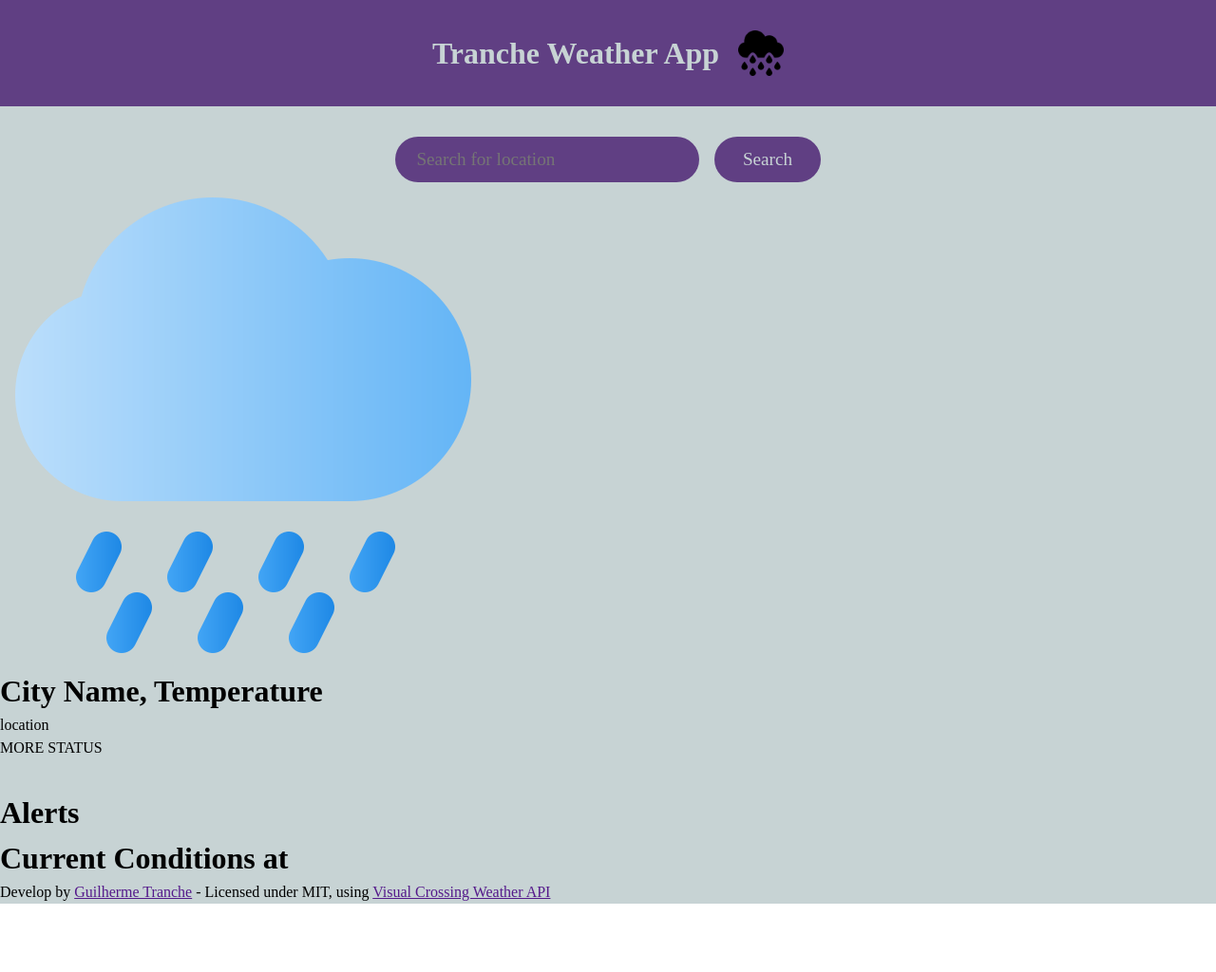
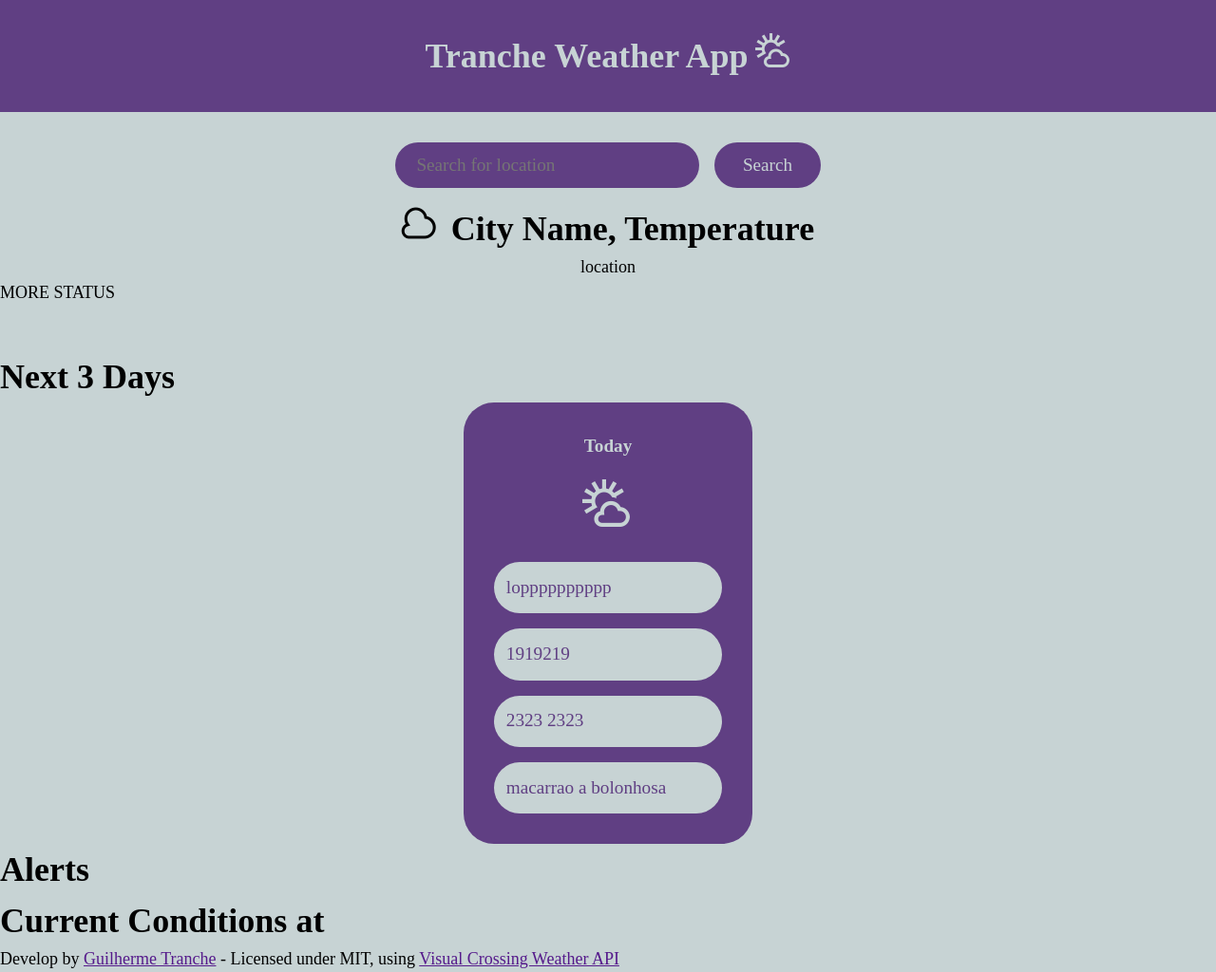
Before and after one commit to Tranche-001/weather-app, a website built with webpack: page src/template.html in a window 1280 px wide. Shown: the whole page at 95% size. Before the commit the page ends 952 px from the top, so only its background shows below. Built offline with nearby package versions, Linux system fonts and the light colour scheme.

Commit message:
add styling for card section

```diff
--- a/src/style.css
+++ b/src/style.css
@@ -22,6 +22,8 @@ body {
   line-height: 1.5;
   /* 5. Improve text rendering */
   -webkit-font-smoothing: antialiased;
+
+  font-size: 18px;
 }
 
 /* 6. Improve media defaults */
@@ -130,3 +132,61 @@ form  button {
   width: 7rem;
   text-align: center;
 }
+
+/* city-status-section */
+
+.city-status{
+  display: flex;
+  flex-direction: column;
+  align-items: center;
+  margin: 1rem 0;
+}
+.city-status div {
+  display: flex;
+  justify-content: center;
+  gap: 1rem;
+}
+
+.city-status > p + p{
+  margin-right: auto;
+}
+
+.days{
+
+  display: flex;
+  justify-content: space-around;
+  flex-wrap: wrap;
+  column-gap: 2rem;
+  row-gap: 2rem;
+}
+
+
+.card {
+
+  font-size: 1.2rem;
+  display: flex;
+  flex-direction: column;
+  align-items: center;
+  justify-content: center;
+  gap: 1rem;
+  background-color: var(--second);
+  color: var(--accent);
+  padding: 2rem;
+  border-radius: 2rem;
+
+}
+
+
+  .card p, .card div{
+  background-color: var(--accent);
+  color: var(--second);
+  padding: 0.8rem;
+  width: 15rem;
+  border-radius: 2rem;
+}
+
+.card i {
+
+  font-size: 50px;
+
+}
--- a/src/template.html
+++ b/src/template.html
@@ -4,14 +4,16 @@
 <head>
   <meta charset="UTF-8">
   <meta name="viewport" content="width=device-width, initial-scale=1.0">
+  <link rel='stylesheet'
+    href='https://cdn-uicons.flaticon.com/3.0.0/uicons-regular-straight/css/uicons-regular-straight.css'>
   <title>Document</title>
 </head>
 
 <body>
   <div class="content">
     <div class="logo">
-      <h1>Tranche Weather App</h1>
-      <img class="icon" src="../assets/rain.png" alt="">
+      <h1>Tranche Weather App <i class="fi fi-rs-cloud-sun"></i></h1>
+
     </div>
     <div class="search-section">
       <div class="search">
@@ -21,20 +23,28 @@
         </form>
       </div>
       <div class="city-status">
-        <img src="../assets/heavy-rain.png" alt="">
-        <h1>City Name, Temperature</h1>
+        <div>
+          <h1><i class="fi fi-rs-cloud"></i></h1>
+          <h1>City Name, Temperature</h1>
+        </div>
         <p>location</p>
         <p>MORE STATUS</p>
       </div>
     </div>
     <div class="next-three-days">
-      <div class="card">
-        <div></div>
-        <div></div>
-        <div></div>
-        <div></div>
-        <div></div>
-        <div></div>
+      <h1>Next 3 Days</h1>
+      <div class="days">
+        <div class="card">
+          <h4>Today</h4>
+          <i class="fi fi-rs-cloud-sun"></i>
+          <p class="conditions">lopppppppppp</p>
+          <p class="temperature">1919219</p>
+          <div class="minmax">
+            <span class="min-temp">2323</span>
+            <span class="max-temp">2323</span>
+          </div>
+          <p class="precipitation">macarrao a bolonhosa</p>
+        </div>
       </div>
     </div>
     <div class="alerts">
```
